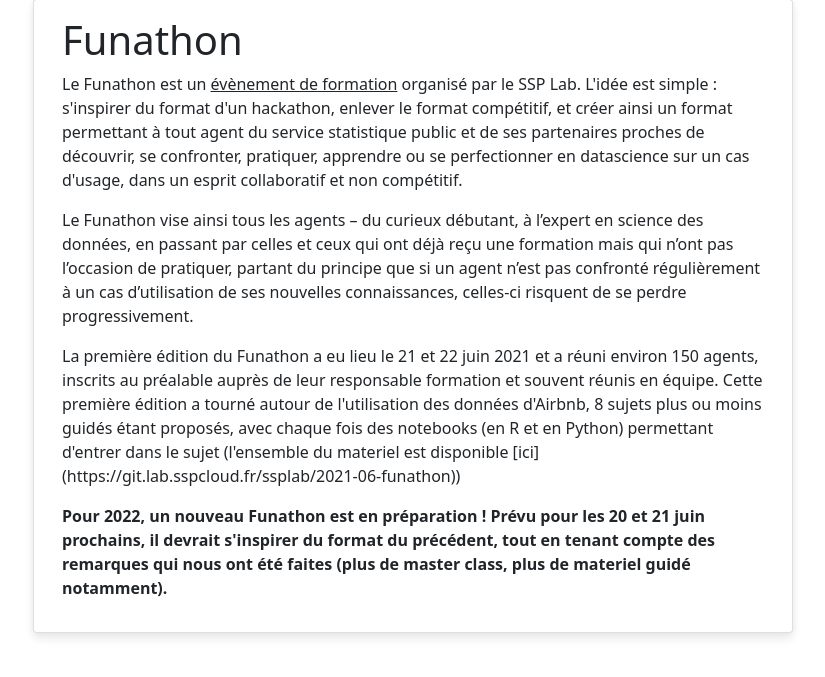
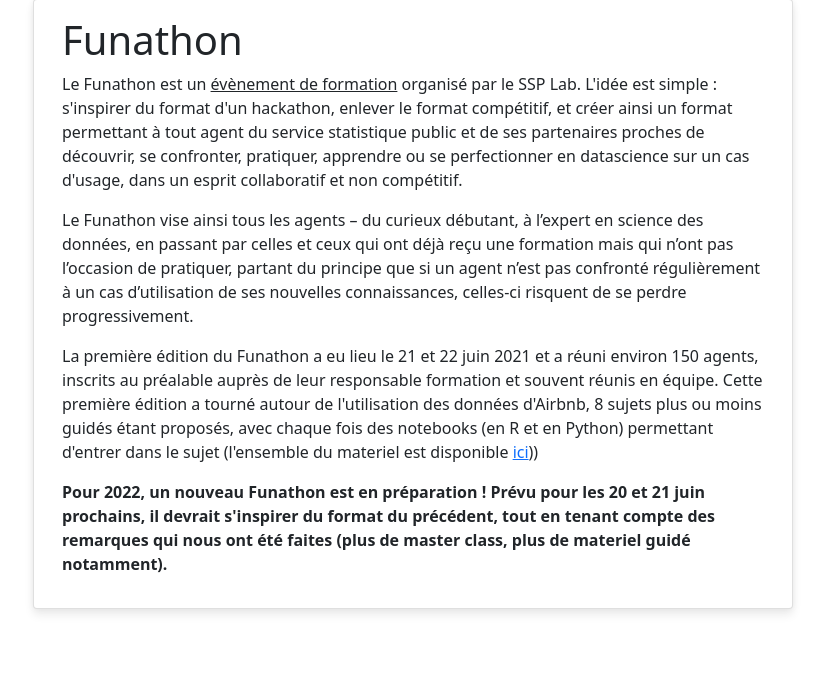
Before and after one commit to AurelienFortin/django_ssplab, a Django app: page /funathon/ in a window 1280 px wide. Shown: the part 73-750 px from the top of the page, without its empty margins (37-862 px from the left). Run offline with Django 3.2, Linux system fonts and the light colour scheme; some libraries are stand-ins or nearby versions.

Commit message:
funathon

```diff
--- a/home/templates/home/funathon.html
+++ b/home/templates/home/funathon.html
@@ -29,7 +29,7 @@ Qu'est ce que le SSP Lab ?
                     La première édition du Funathon a eu lieu le 21 et 22 juin 2021 et a réuni environ 150 agents,
                     inscrits au préalable auprès de leur responsable formation et souvent réunis en équipe. Cette première édition a tourné
                     autour de l'utilisation des données d'Airbnb, 8 sujets plus ou moins guidés étant proposés, avec chaque fois
-                    des notebooks (en R et en Python) permettant d'entrer dans le sujet (l'ensemble du materiel est disponible [ici](https://git.lab.sspcloud.fr/ssplab/2021-06-funathon))
+                    des notebooks (en R et en Python) permettant d'entrer dans le sujet (l'ensemble du materiel est disponible <a href = "https://git.lab.sspcloud.fr/ssplab/2021-06-funathon">ici</a>))
 
                 </p>
                 <p>
```
